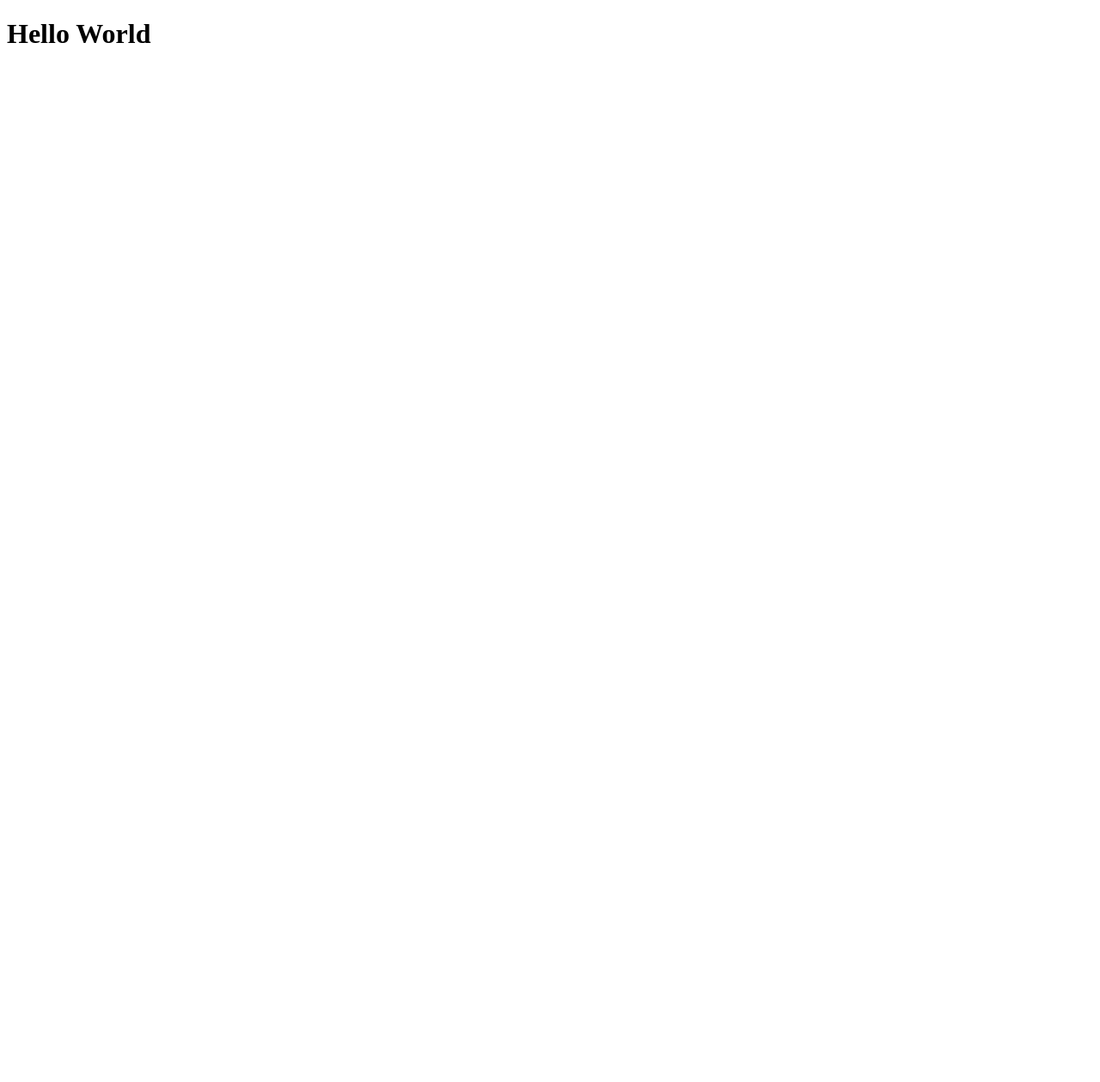
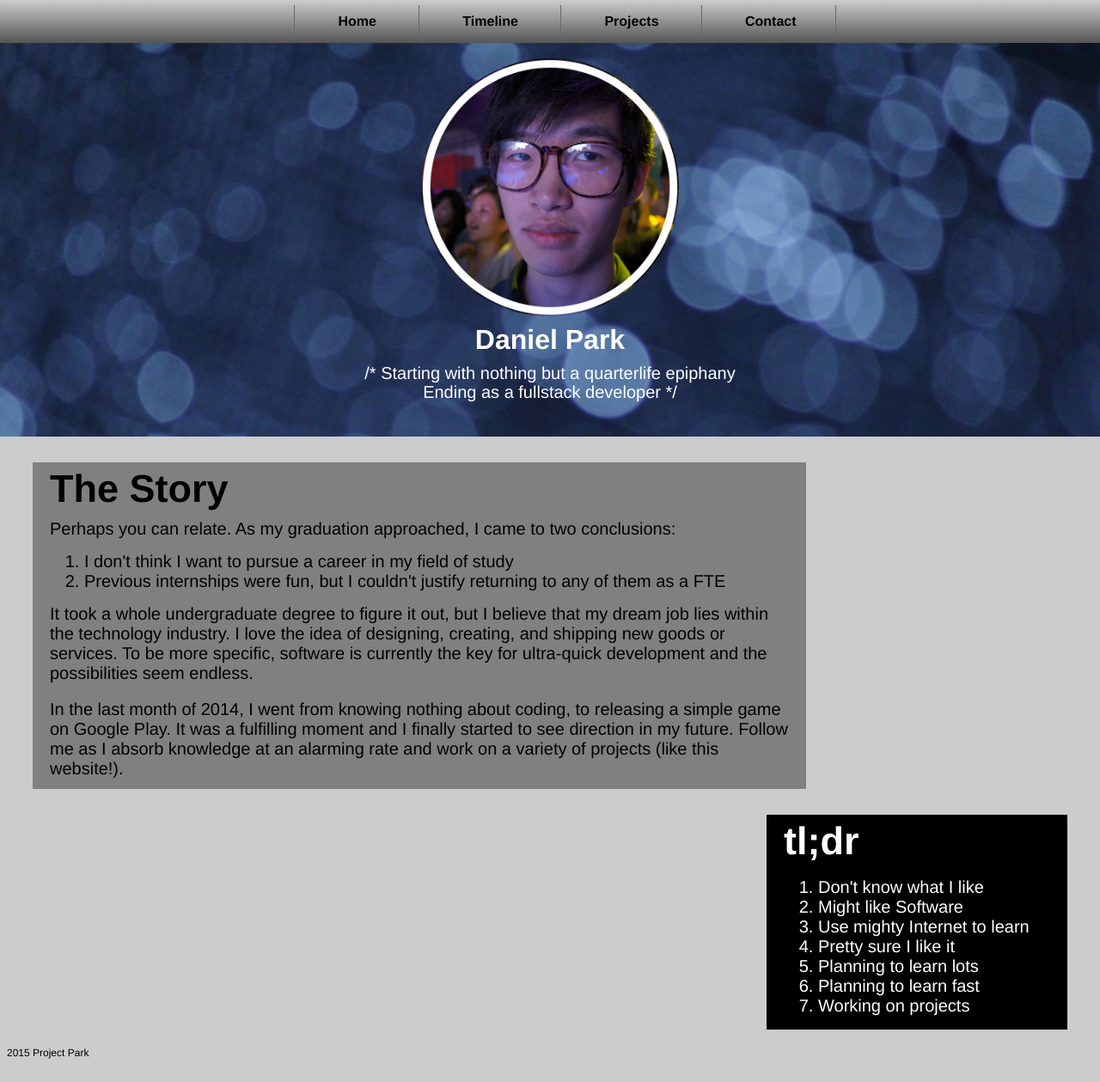
Before and after one commit to d28park/My-Page, a plain HTML site: page index.html in a window 1280 px wide. Shown: the whole page at 86% size. Before the commit the page ends 800 px from the top, so only its background shows below. Drawn offline with Linux system fonts and the light colour scheme.

Commit message:
Home page base layout

```diff
--- a/index.html
+++ b/index.html
@@ -1,16 +1,55 @@
 <!DOCTYPE html>
 <html>
 <head>
-	<link type="text/css" rel="stylesheet" href"stylesheet.css>
-	<style>
-
-	</style>
+	<link type="text/css" rel="stylesheet" href="stylesheet.css">
 	<title>
-		Website Tab Header
+		Project Park | Home
 	</title>
+	<!-- Making navigation bar that rests at top of webpage -->
+	<nav>
+		<ul>
+			<a href="index.html"><li>Home</li></a>
+			<a href="timeline.html"><li>Timeline</li></a>
+			<a href="projects.html"><li>Projects</li></a>
+			<a href="contact.html"><li>Contact</li></a>
+			<li> </li>
+		</ul>
+	</nav>
 </head>
 
 <body>
-	<h1>Hello World</h1>
+	<div id="banner">
+		<div id="profile">
+			<img src="header_profile.gif">
+		</div>
+		<h1 class="white">Daniel Park</h1>
+		<p class="white">/* Starting with nothing but a quarterlife epiphany</p>
+		<p class="white">Ending as a fullstack developer */</p>
+		</div>
+		<div id="about">
+			<h1 class="large abox">The Story</h1>
+			<p class="abox">Perhaps you can relate. As my graduation approached, I came to two conclusions:</p>
+			<ol>
+				<li>I don't think I want to pursue a career in my field of study</li>
+				<li>Previous internships were fun, but I couldn't justify returning to any of them as a FTE</li>
+			</ol>
+			<p class="abox">It took a whole undergraduate degree to figure it out, but I believe that my dream job lies within the technology industry. I love the idea of designing, creating, and shipping new goods or services. To be more specific, software is currently the key for ultra-quick development and the possibilities seem endless.</p>
+			<p class="abox" style="margin-top: 20px">In the last month of 2014, I went from knowing nothing about coding, to releasing a simple game on Google Play. It was a fulfilling moment and I finally started to see direction in my future. Follow me as I absorb knowledge at an alarming rate and work on a variety of projects (like this website!). </p>
+		</div>
+		<div id="bullets">
+			<h1 class="large white abox">tl;dr</h1>
+			<ol>
+				<li class="white">Don't know what I like</li>
+				<li class="white">Might like Software</li>
+				<li class="white">Use mighty Internet to learn</li>
+				<li class="white">Pretty sure I like it</li>
+				<li class="white">Planning to learn lots</li>
+				<li class="white">Planning to learn fast</li>
+				<li class="white">Working on projects</li>
+			</ol>
+		</div>
+		<footer>
+			<p style="padding: 20px 0 20px 0; font-size: 12px">2015 Project Park</p>
+		</footer>
 </body>
 </html>
--- /dev/null
+++ b/stylesheet.css
@@ -0,0 +1,95 @@
+/* Styling for navigation bar*/
+nav {
+	position: fixed;
+	top: 0;
+	right: 0;
+	left: 0;
+	background-color: #555;
+	background: -webkit-linear-gradient(#ccc, #555);
+	background: -o-linear-gradient(#ccc, #555);
+	background: -moz-linear-gradient(#ccc, #555);
+	background: linear-gradient(#ccc, #555);
+	z-index: 1;
+}
+ul {
+	text-align: center;
+}
+ul li {
+	display: inline;
+	padding: 10px 0 10px 0;
+	margin-left: -5px;
+	border-left: 1px solid #686868;
+	font-weight: bold;
+}
+a li {
+	padding: 10px 50px 10px 50px;
+}
+/*End of navigation bar styling*/
+
+a {
+	text-decoration: none;
+	color: black;
+}
+html {
+	font-family: sans-serif;
+	font-family: Helvetica;
+	background-color: #ccc;
+}
+p {
+	color: #000;
+	margin: -1px 0 -1px 0;
+	font-size: 20px;
+}
+h1 {
+	color: #000;
+	margin: 5px 0 10px 0;
+}
+ol li {
+	font-size: 20px;
+}
+ol {
+	margin-left: 20px;
+}
+footer {
+	clear: both;
+}
+
+#profile img {
+	width: auto;
+	max-height: 300px;
+	margin: 0 auto;
+	margin-top: 60px;
+
+}
+#banner {
+	height: 500px;
+	margin: 0 -8px 0 -8px;
+	background-image: url("header_stock.jpg");
+	background-color: #fff;
+	background-size: cover;
+	text-align: center;
+	float: bottom;
+}
+#about {
+	margin: 30px 0 0 30px;
+	width: 900px;
+	height: 380px;
+	float: left;
+	background-color: grey;
+}
+#bullets {
+	margin: 30px 30px 0 0;
+	width: 350px;
+	height: 250px;
+	float: right;
+	background-color: #000
+}
+.white {
+	color: #fff;
+}
+.large {
+	font-size: 45px
+}
+.abox {
+	padding: 0 20px 0 20px;
+}
```
Also changed, not shown: contact.html (added, +23 -0 lines), projects.html (added, +23 -0 lines), timeline.html (added, +23 -0 lines), header_profile.gif (added), header_stock.JPG (added), 1 other file.
